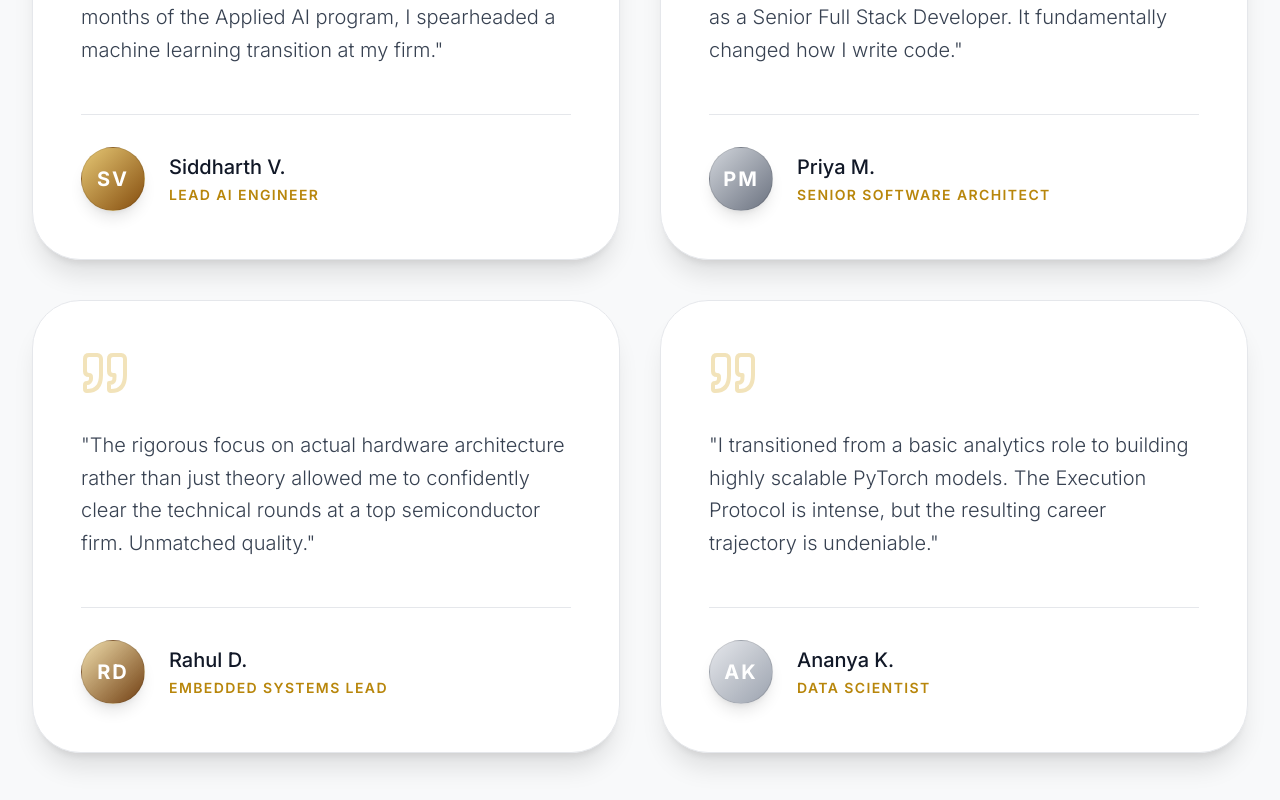
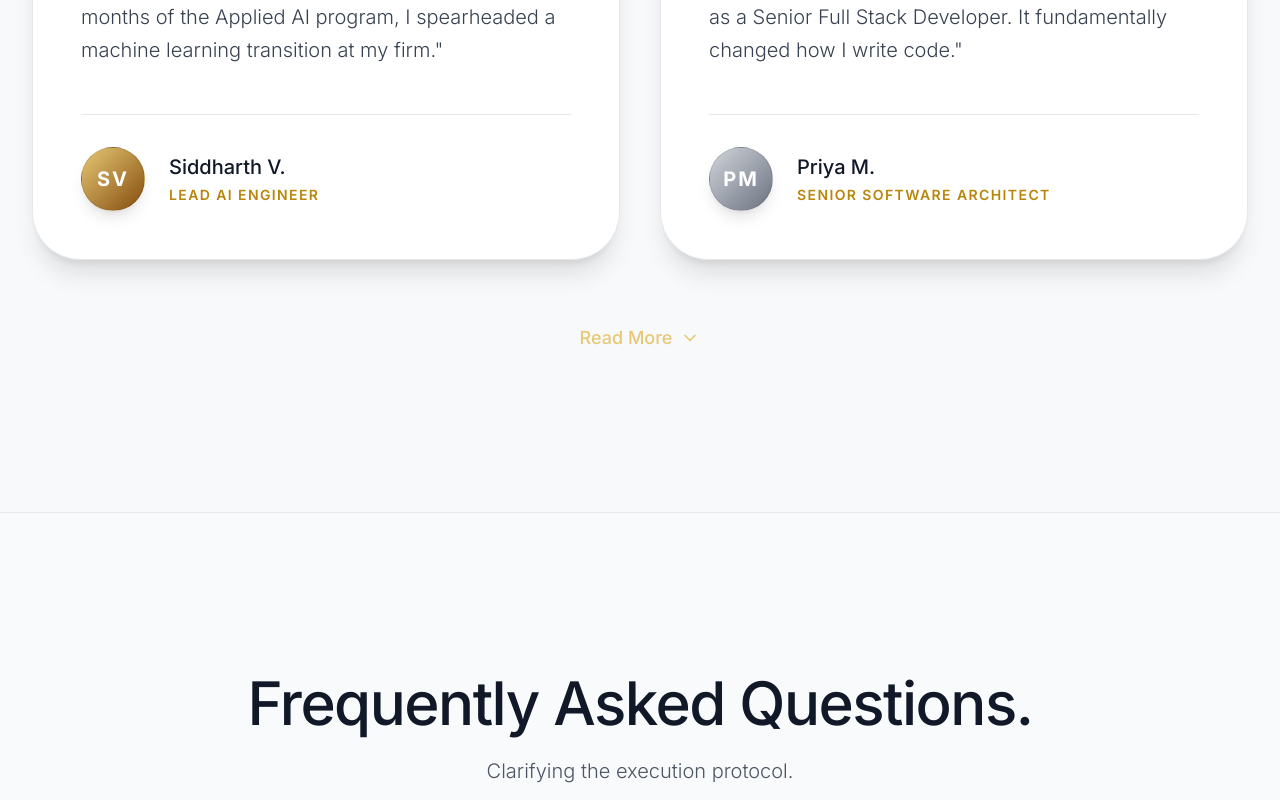
Before and after one commit to MihirManas/ved-demo, a Next.js app: page / in a window 1280 px wide. Shown: the part 4646-5446 px from the top of the page. Built offline with nearby package versions, Linux system fonts and the light colour scheme.

Commit message:
Add Read More toggle to reviews section

```diff
--- a/src/app/page.tsx
+++ b/src/app/page.tsx
@@ -16,6 +16,7 @@ export default function Home() {
   const [heroIndex, setHeroIndex] = useState(0);
   const [typedText, setTypedText] = useState("");
   const [isDeleting, setIsDeleting] = useState(false);
+  const [showAllReviews, setShowAllReviews] = useState(false);
 
   const heroData = [
     {
@@ -360,7 +361,7 @@ export default function Home() {
           </ScrollReveal>
 
           <div className="grid md:grid-cols-2 gap-10">
-            {reviews.map((review, idx) => (
+            {(showAllReviews ? reviews : reviews.slice(0, 2)).map((review, idx) => (
               <ScrollReveal key={idx} delay={(idx % 2 + 1) * 100}>
                 <div className="bg-white dark:bg-white/[0.02] border border-gray-200 dark:border-white/[0.05] p-12 rounded-[3rem] shadow-xl dark:shadow-none hover:shadow-2xl dark:hover:bg-white/[0.03] transition-all backdrop-blur-xl h-full flex flex-col justify-between">
                   <div>
@@ -382,6 +383,18 @@ export default function Home() {
               </ScrollReveal>
             ))}
           </div>
+
+          {reviews.length > 2 && (
+            <div className="mt-16 flex justify-center">
+              <button
+                onClick={() => setShowAllReviews(!showAllReviews)}
+                className="inline-flex items-center space-x-2 text-[#E6C875] hover:text-[#B8860B] transition-colors font-medium text-lg group"
+              >
+                <span>{showAllReviews ? 'Read Less' : 'Read More'}</span>
+                <ChevronRight className={`w-5 h-5 transition-transform duration-300 ${showAllReviews ? '-rotate-90' : 'rotate-90 group-hover:translate-y-1'}`} />
+              </button>
+            </div>
+          )}
         </div>
       </div>
 
```
